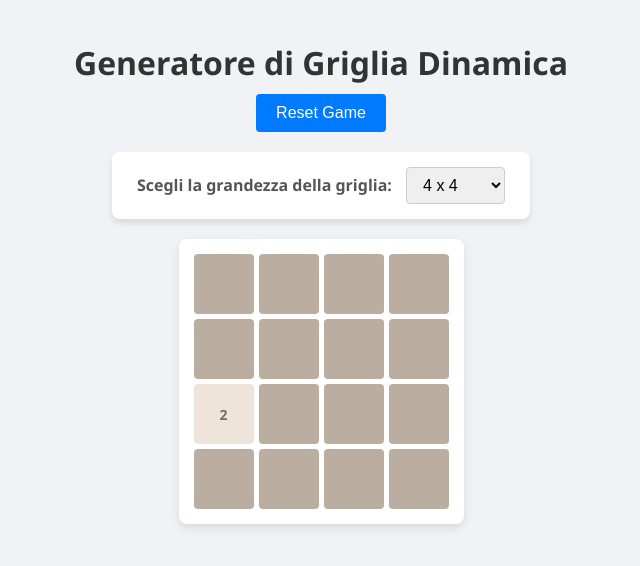
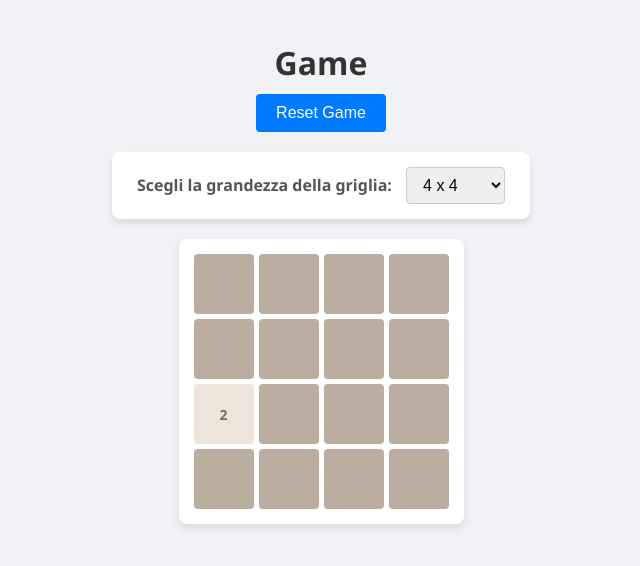
Before and after one commit to Patri0224/sito-server-patri, a website: page giochi/2048/index.html in a window 1280 px wide. Shown: the whole page, without its empty margins (319-959 px from the left). Drawn offline with Linux system fonts and the light colour scheme.

Commit message:
Update index.html

```diff
--- a/giochi/2048/index.html
+++ b/giochi/2048/index.html
@@ -11,7 +11,7 @@
 
 <body>
 
-    <h1>Generatore di Griglia Dinamica</h1>
+    <h1>Game</h1>
     <button class="btn-reset" onclick="resetGame()">Reset Game</button>
     <div class="controls">
         <label for="grid-size">Scegli la grandezza della griglia:</label>
```
